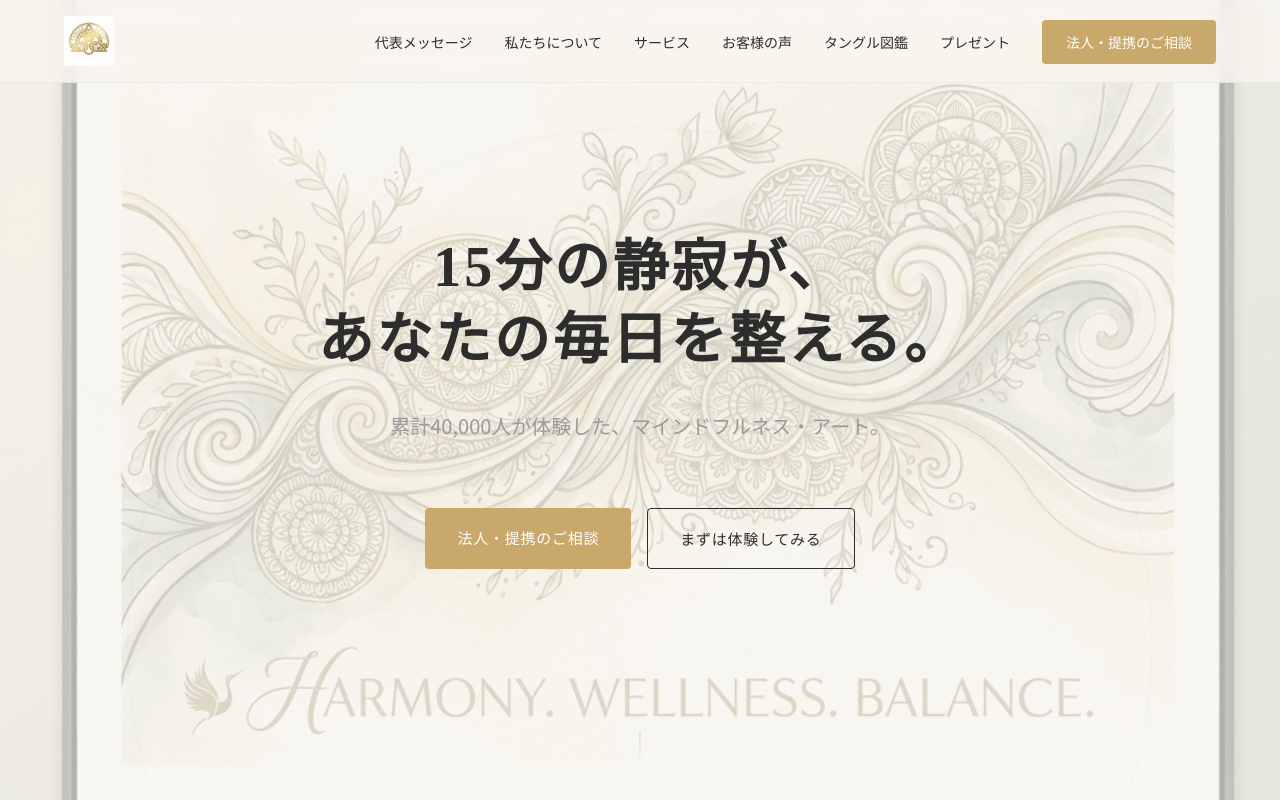
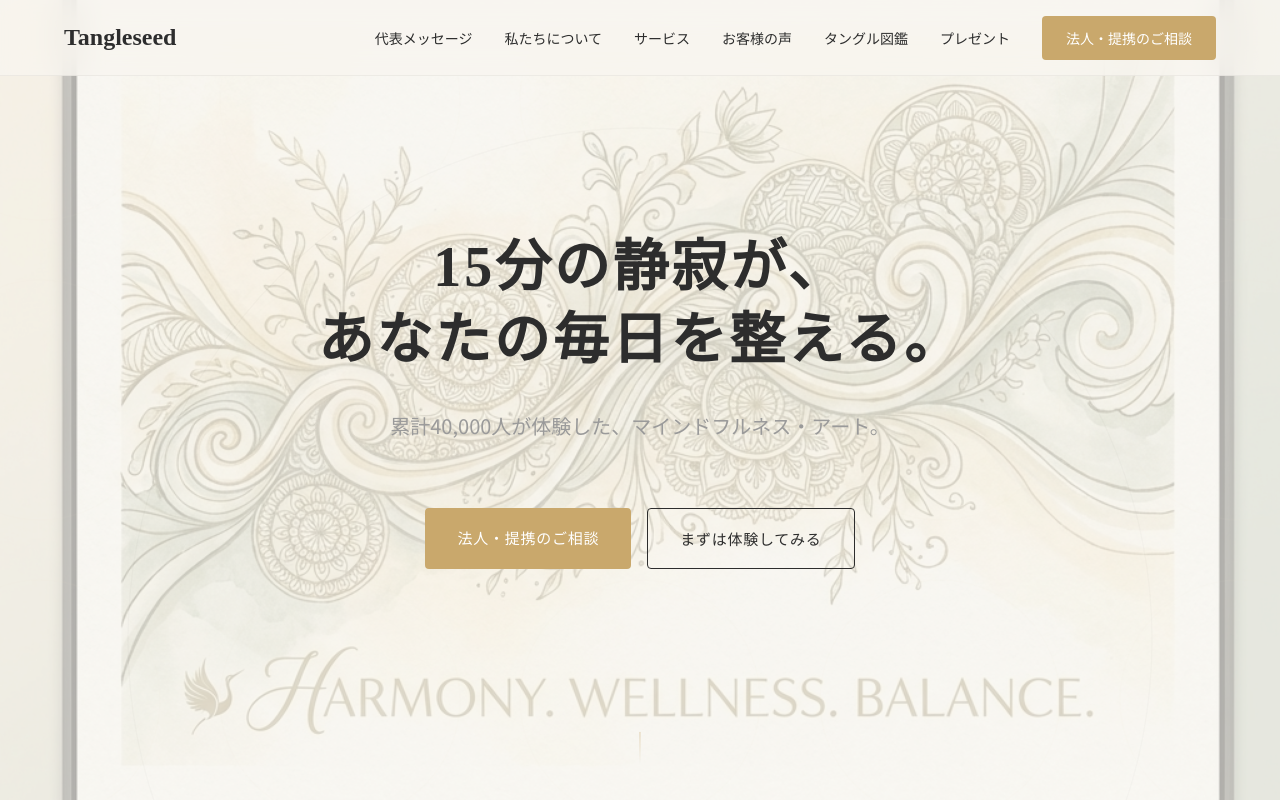
Before and after one commit to fproduction2024-bit/tangleseed-website, a website: page index.html in a window 1280 px wide. Shown: the top 802 px of the page. Drawn offline with Linux system fonts and the light colour scheme.

Commit message:
Revert header logo from image to text per user preference

```diff
--- a/css/style.css
+++ b/css/style.css
@@ -239,17 +239,6 @@ section {
     font-size: 1.5rem;
     font-weight: 600;
     color: var(--color-text);
-}
-
-.header__logo-image {
-    height: 50px;
-    width: auto;
-    display: block;
-    transition: transform var(--transition-fast);
-}
-
-.header__logo:hover .header__logo-image {
-    transform: scale(1.05);
 }
 
 .header__nav-list {
--- a/index.html
+++ b/index.html
@@ -90,7 +90,7 @@
     <header class="header">
         <div class="header__container">
             <a href="/" class="header__logo">
-                <img src="images/logo.jpg" alt="Tangleseed" class="header__logo-image">
+                <span class="header__logo-text">Tangleseed</span>
             </a>
             <nav class="header__nav">
                 <ul class="header__nav-list">
```
Also changed, not shown: about.html (+1 -1 lines), corporate.html (+1 -1 lines), legal.html (+1 -1 lines), library.html (+1 -1 lines), privacy.html (+1 -1 lines), representative.html (+1 -1 lines), stories.html (+1 -1 lines).
